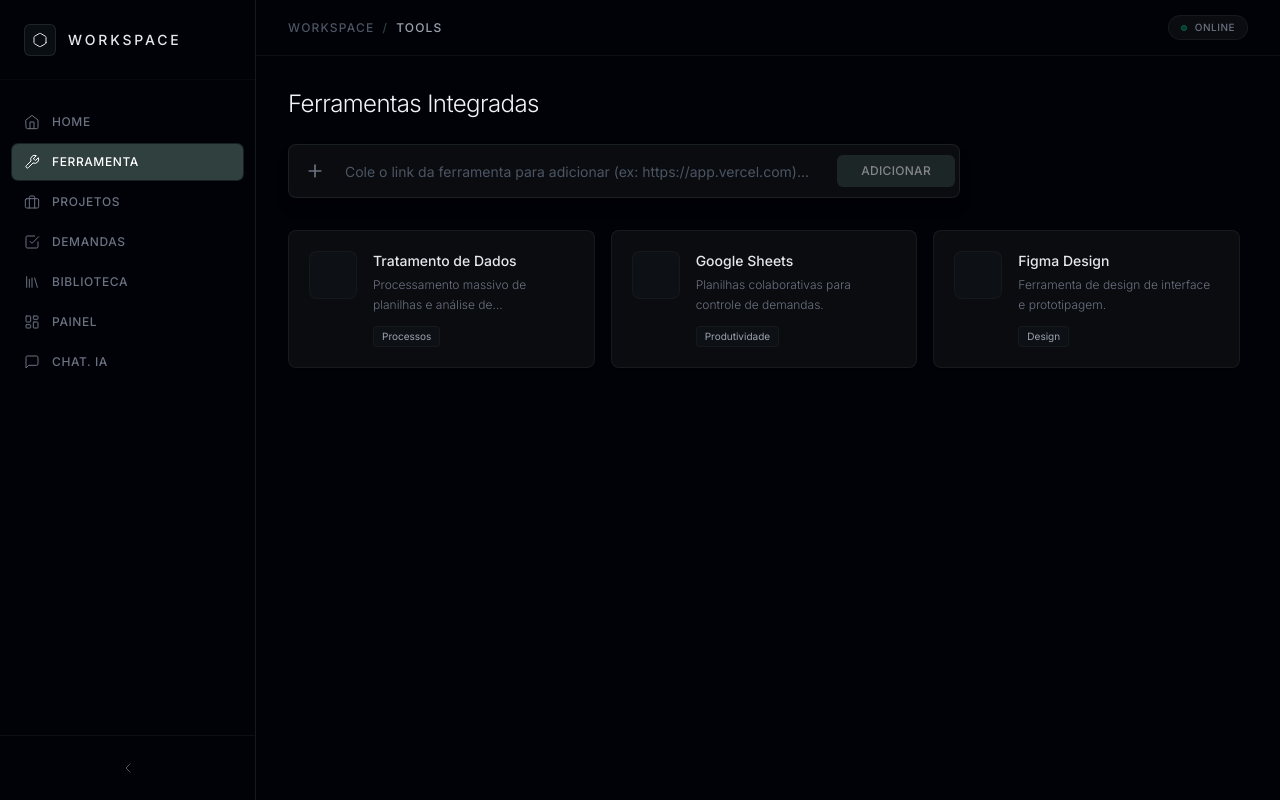
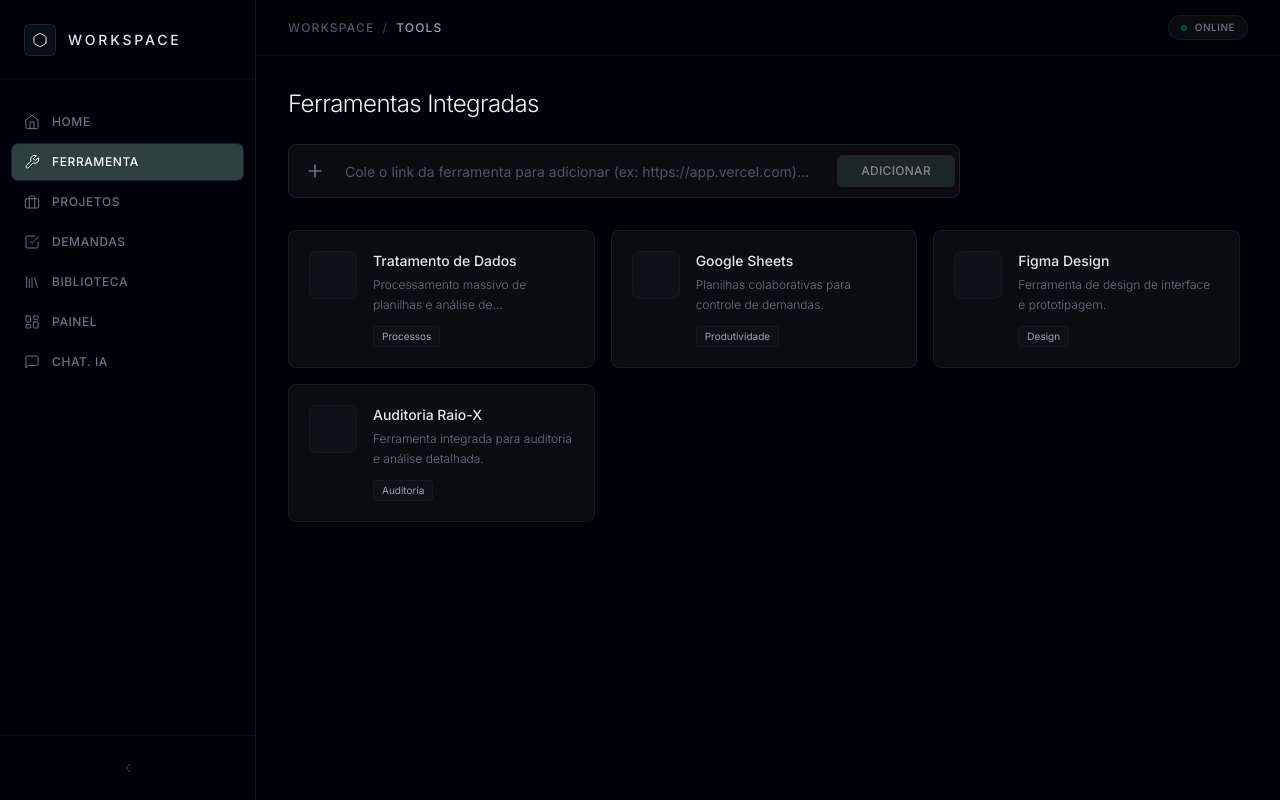
Before and after one commit to teca-admin/workspace-project, a React (Vite) app: page / in a window 1280 px wide. Both pictures are taken after a click on the button 1085 px from the left and 441 px from the top of the page. Built offline with nearby package versions, Linux system fonts and the light colour scheme; no server answers.

Commit message:
feat: Update dependencies and add new tool
Updates the versions of several dependencies, including React and its related packages, to their latest stable releases. Also adds a new "Auditoria Raio-X" tool to the available tools list.

```diff
--- a/components/Tools.tsx
+++ b/components/Tools.tsx
@@ -24,6 +24,13 @@ const initialTools: Tool[] = [
     description: 'Ferramenta de design de interface e prototipagem.',
     url: 'https://www.figma.com',
     category: 'Design'
+  },
+  {
+    id: '4',
+    title: 'Auditoria Raio-X',
+    description: 'Ferramenta integrada para auditoria e análise detalhada.',
+    url: 'https://auditoria-raiox.vercel.app/',
+    category: 'Auditoria'
   }
 ];
 
--- a/index.html
+++ b/index.html
@@ -4,8 +4,6 @@
     <meta charset="UTF-8" />
     <meta name="viewport" content="width=device-width, initial-scale=1.0" />
     <title>Workspace Minimalista</title>
-    <!-- Tailwind via CDN is kept for simplicity in this specific setup,
-         though usually it's installed via npm in a full build -->
     <script src="https://cdn.tailwindcss.com"></script>
     <link href="https://fonts.googleapis.com/css2?family=Inter:wght@300;400;500;600&display=swap" rel="stylesheet">
     <style>
@@ -37,21 +35,24 @@
   <script type="importmap">
 {
   "imports": {
-    "react": "https://esm.sh/react@^19.2.3",
+    "react": "https://esm.sh/react@18.3.1",
+    "react-dom": "https://esm.sh/react-dom@18.3.1",
+    "react-dom/client": "https://esm.sh/react-dom@18.3.1/client",
+    "@google/genai": "https://esm.sh/@google/genai@0.1.1",
+    "lucide-react": "https://esm.sh/lucide-react@0.344.0?deps=react@18.3.1",
+    "recharts": "https://esm.sh/recharts@2.12.7?deps=react@18.3.1,react-dom@18.3.1",
+    "clsx": "https://esm.sh/clsx@2.1.0",
+    "tailwind-merge": "https://esm.sh/tailwind-merge@2.2.1",
     "react-dom/": "https://esm.sh/react-dom@^19.2.3/",
     "react/": "https://esm.sh/react@^19.2.3/",
-    "@google/genai": "https://esm.sh/@google/genai@^1.33.0",
-    "lucide-react": "https://esm.sh/lucide-react@^0.561.0",
-    "recharts": "https://esm.sh/recharts@^3.5.1",
-    "@vitejs/plugin-react": "https://esm.sh/@vitejs/plugin-react@^5.1.2",
-    "vite": "https://esm.sh/vite@^7.2.7"
+    "vite": "https://esm.sh/vite@^7.2.7",
+    "@vitejs/plugin-react": "https://esm.sh/@vitejs/plugin-react@^5.1.2"
   }
 }
 </script>
 </head>
   <body>
     <div id="root" class="h-full w-full"></div>
-    <!-- Point to the local index.tsx for Vite to pick up -->
     <script type="module" src="/index.tsx"></script>
   </body>
 </html>
```
